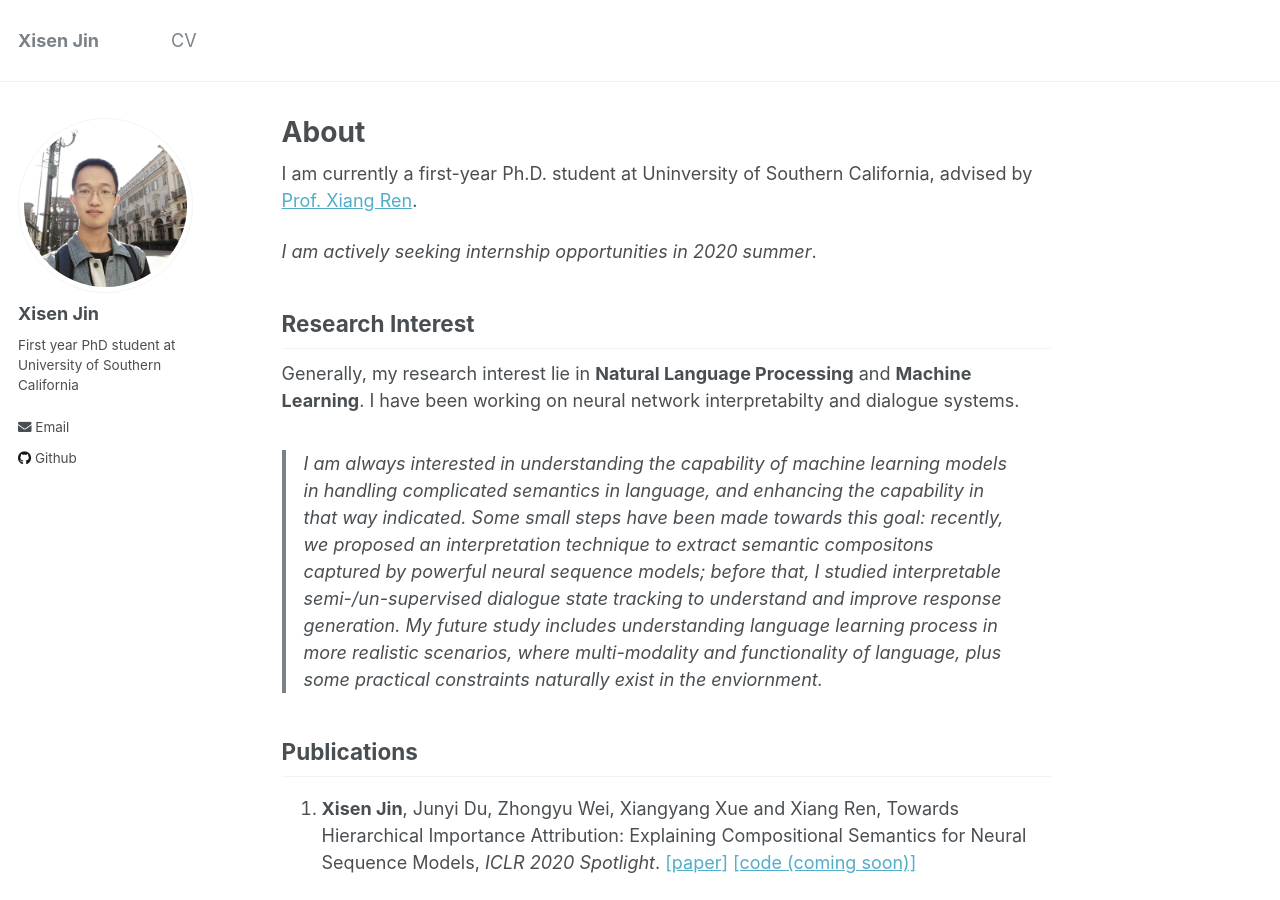
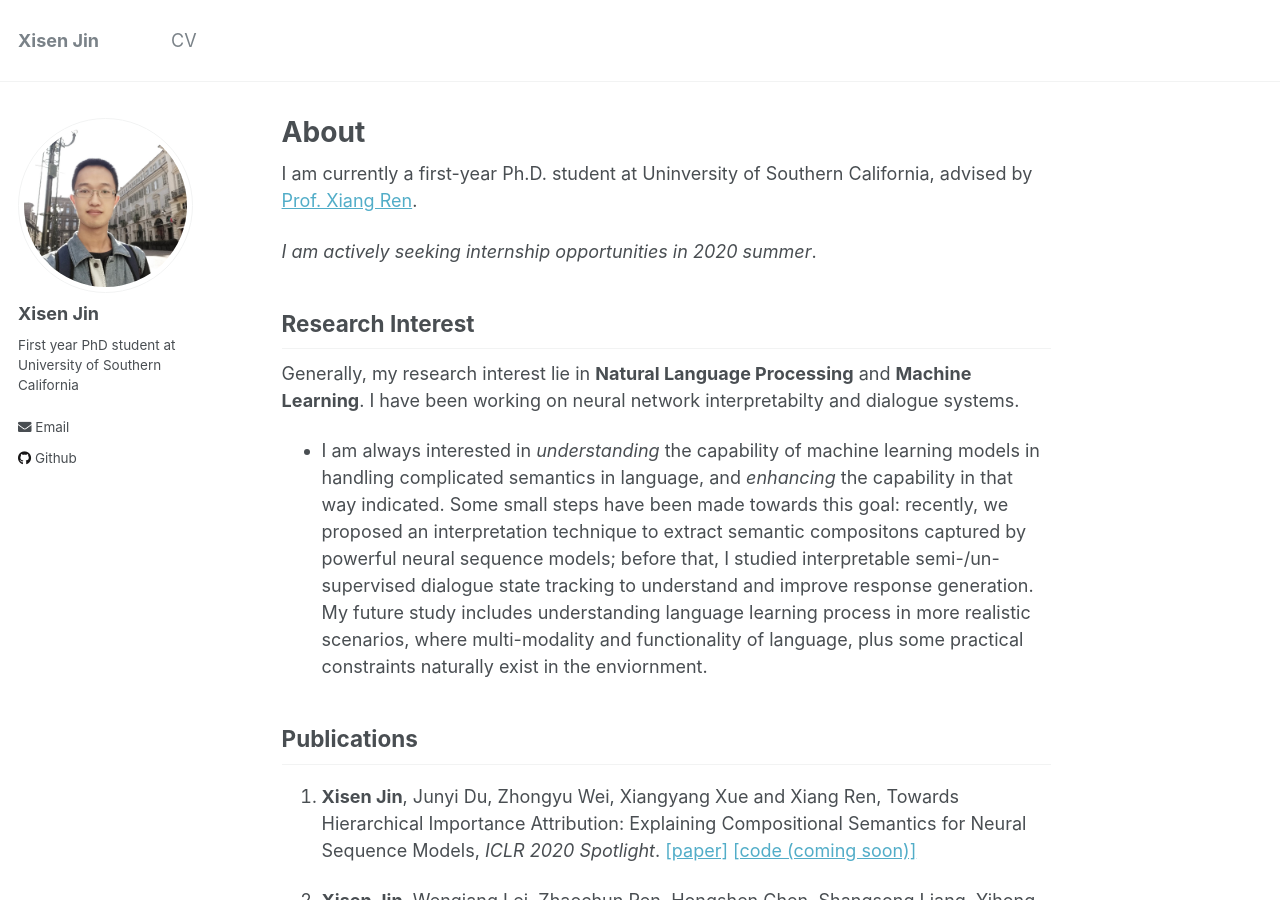
Before and after one commit to AuCson/aucson.github.io, a Jekyll site: the page built from _pages/about.md, in a window 1280 px wide and 900 px high. Built offline with Jekyll 4.4.1, drawn with Linux system fonts in a browser that asks for light colours.

Commit message:
style update

```diff
--- a/_pages/about.md
+++ b/_pages/about.md
@@ -16,7 +16,7 @@
 
 Generally, my research interest lie in **Natural Language Processing** and **Machine Learning**. I have been working on neural network interpretabilty and dialogue systems.
 
-> I am always interested in *understanding* the capability of machine learning models in handling complicated semantics in language, and *enhancing* the capability in that way indicated. Some small steps have been made towards this goal: recently, we proposed an interpretation technique to extract semantic compositons captured by powerful neural sequence models; before that, I studied interpretable semi-/un-supervised dialogue state tracking to understand and improve response generation. My future study includes understanding language learning process in more realistic scenarios, where multi-modality and functionality of language, plus some practical constraints naturally exist in the enviornment.
+- I am always interested in *understanding* the capability of machine learning models in handling complicated semantics in language, and *enhancing* the capability in that way indicated. Some small steps have been made towards this goal: recently, we proposed an interpretation technique to extract semantic compositons captured by powerful neural sequence models; before that, I studied interpretable semi-/un-supervised dialogue state tracking to understand and improve response generation. My future study includes understanding language learning process in more realistic scenarios, where multi-modality and functionality of language, plus some practical constraints naturally exist in the enviornment.
 
 
 ## Publications
```
